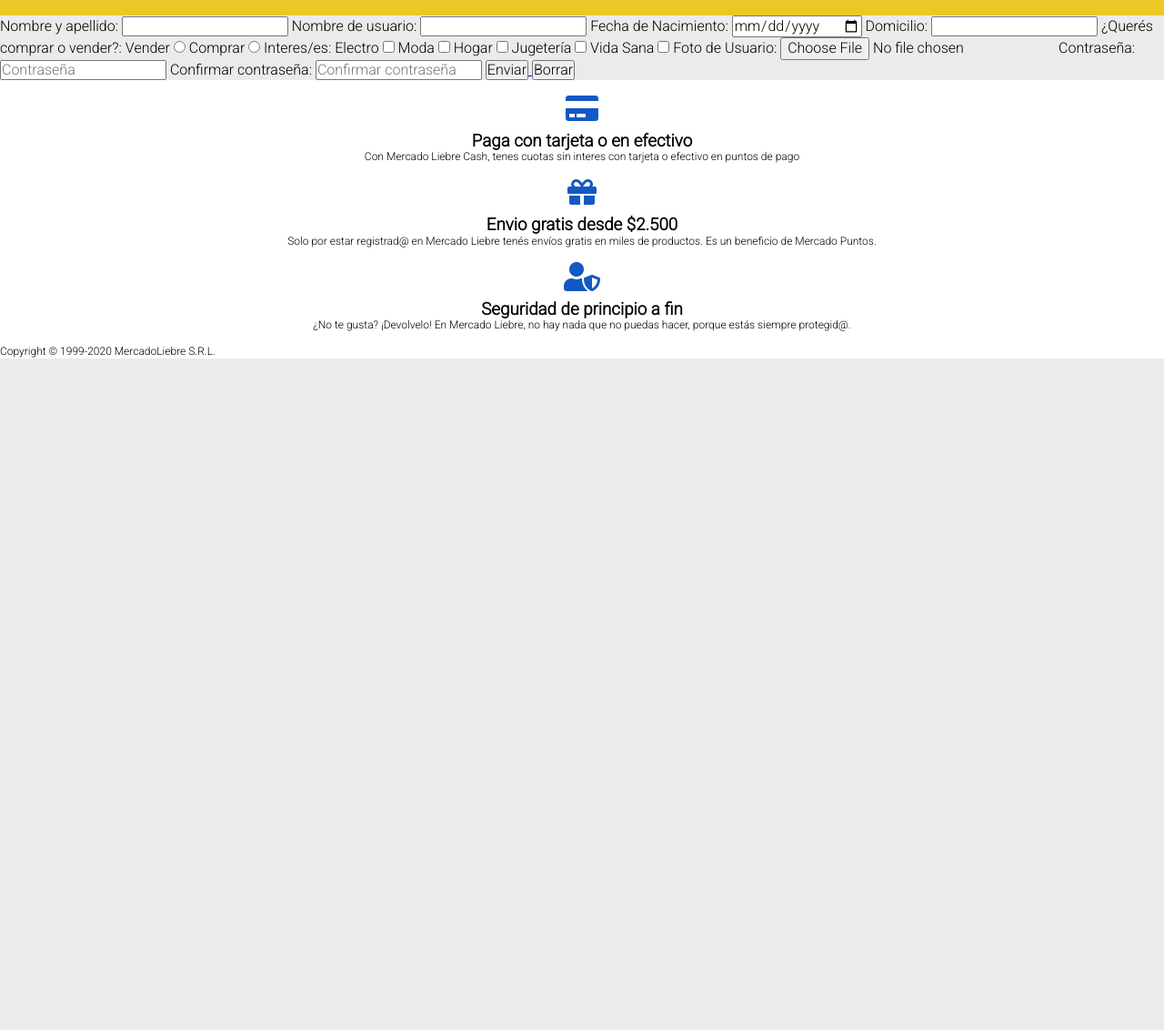
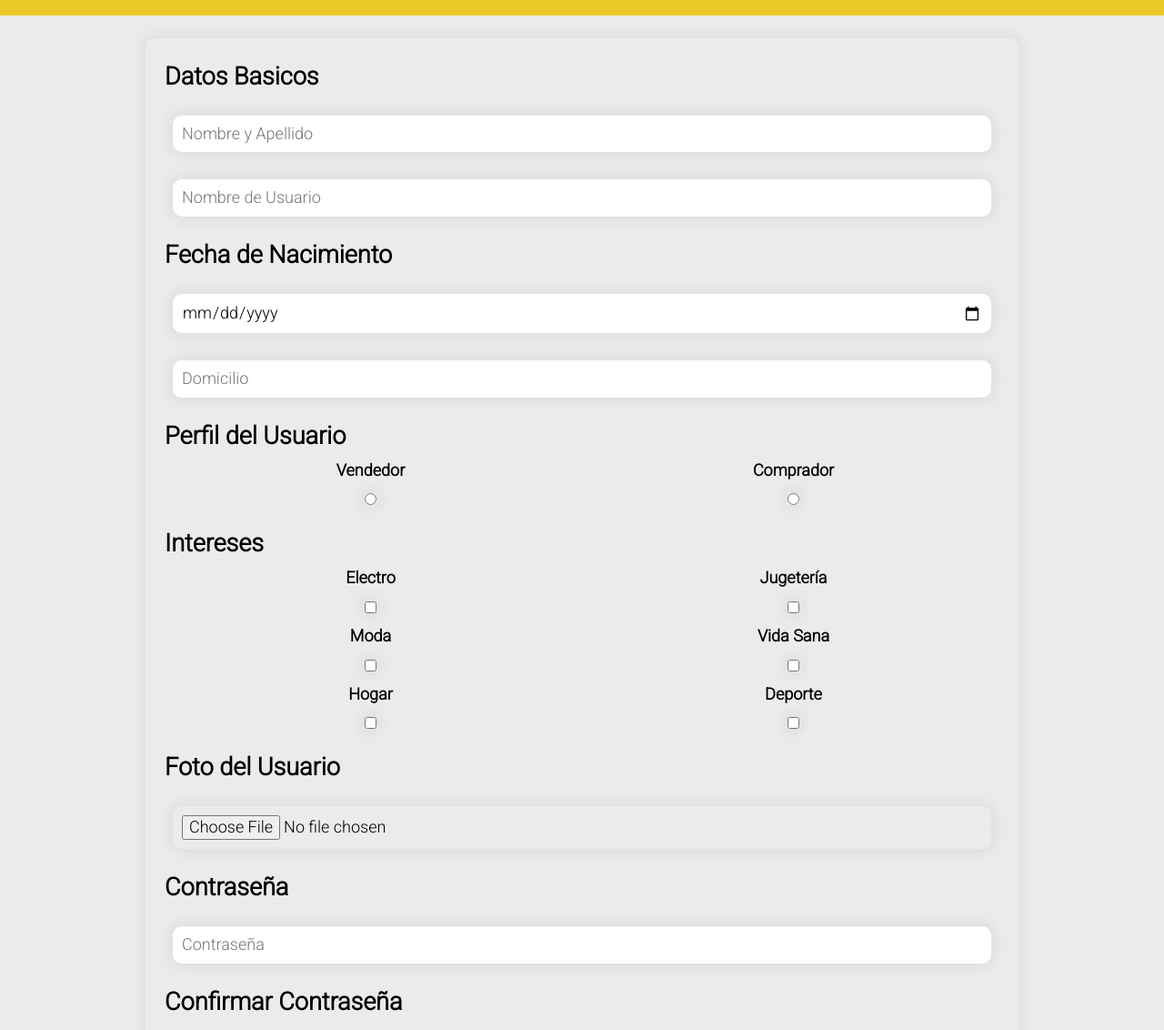
Before and after one commit to GrandeJuan/mercadoLiebre, a website: page views/register.html in a window 1280 px wide. Shown: the part 209-1341 px from the top of the page at 91% size. Before the commit the page ends 800 px from the top, so only its background shows below. Drawn offline with Linux system fonts and the light colour scheme; files that its build step writes are made by us from their sources; files whose address does not match are found by name.

Commit message:
register terminado

```diff
--- a/public/css/styles.css
+++ b/public/css/styles.css
@@ -49,7 +49,6 @@
     text-align: center;
     font-size: 20px;
     margin: auto;
-    box-shadow:0 0 15px 4px rgba(0,0,0,0.06)
 }
 
 .navbar {
@@ -157,8 +156,15 @@
 .form-login {
     display: flex;
     flex-wrap: wrap;
+    margin: auto;
+    margin-top: 25px;
+    margin-bottom: 25px;
+    font-size: 18px;
+    box-shadow: 0 0 15px 4px rgba(0, 0, 0, 0.06);
+    border-radius: 10px;
+    padding: 15px;
+    width: 75%;
     text-align: center;
-    margin: 25px
 }
 
 .form-login input {
@@ -179,21 +185,21 @@
     border-radius: 10px;
     padding: 5px;
     border: 0;
-    box-shadow:0 0 15px 4px rgba(0,0,0,0.06)
+    box-shadow: 0 0 15px 4px rgba(0, 0, 0, 0.06)
 }
 
 .pass-login {
     margin: 20px 0px;
 }
 
-.pass-login input{
+.pass-login input {
     padding: 5px;
     border-radius: 10px;
     border: 0;
-    box-shadow:0 0 15px 4px rgba(0,0,0,0.06)
+    box-shadow: 0 0 15px 4px rgba(0, 0, 0, 0.06)
 }
 
-.form-login a{
+.form-login a {
     width: 100%;
     font-size: 20px;
     align-items: center;
@@ -207,8 +213,140 @@
     border-radius: 10px;
     padding: 5px;
     border: 0;
-    box-shadow:0 0 15px 4px rgba(0,0,0,0.06)
+    box-shadow: 0 0 15px 4px rgba(0, 0, 0, 0.06)
 }
+
+/* MAIN LOGIN -----------  Fin */
+
+/* MAIN REGISTER -----------  Inicio */
+
+.form-register {
+    display: flex;
+    flex-wrap: wrap;
+    margin: auto;
+    margin-top: 25px;
+    margin-bottom: 25px;
+    font-size: 18px;
+    box-shadow: 0 0 15px 4px rgba(0, 0, 0, 0.06);
+    border-radius: 10px;
+    padding: 15px;
+    width: 75%;
+}
+
+.form-register h2 {
+    margin: 12px 6px;
+    width: 100%;
+}
+
+.form-register input {
+    width: 100%;
+    box-shadow: 0 0 15px 4px rgba(0, 0, 0, 0.06);
+    border-radius: 10px;
+    border: 0px;
+    padding: 10px;
+    margin: 15px;
+    overflow: hidden;
+}
+
+.perfil-box {
+    display: flex;
+    flex-wrap: nowrap;
+    width: 100%;
+}
+
+.comprador {
+    width: 50%;
+    text-align: center;
+}
+
+.comprador input {
+    width: auto;
+}
+
+.vendedor {
+    width: 50%;
+    text-align: center;
+}
+
+.vendedor input {
+    width: auto;
+}
+
+.intereses-box {
+    display: flex;
+    flex-wrap: nowrap;
+    width: 100%;
+}
+
+.box1-intereses {
+    width: 50%;
+    text-align: center;
+}
+
+.box1-intereses input {
+    width: auto;
+}
+
+.box2-intereses {
+    width: 50%;
+    text-align: center;
+}
+
+.box2-intereses input {
+    width: auto;
+}
+
+.foto-box {
+    display: flex;
+    flex-wrap: wrap;
+    width: 100%;
+}
+
+.foto-box h2 {
+    width: 100%;
+}
+
+.foto-box input {
+    width: 100%;
+}
+
+.botones-box {
+    display: flex;
+    flex-wrap: wrap;
+    width: 100%;
+}
+
+.enviar-boton-register {
+    width: 100%;
+    text-align: center;
+}
+
+.enviar-boton-register input {
+    width: auto;
+    color: white;
+    background-color: #1259c3;
+    border-radius: 10px;
+    padding: 5px;
+    border: 0;
+    box-shadow: 0 0 15px 4px rgba(0, 0, 0, 0.06)
+}
+
+.reset-boton-register {
+    width: 100%;
+    text-align: center;
+}
+
+.reset-boton-register input {
+    width: auto;
+    color: white;
+    background-color: #1259c3;
+    border-radius: 10px;
+    padding: 5px;
+    border: 0;
+    box-shadow: 0 0 15px 4px rgba(0, 0, 0, 0.06)
+}
+
+/* MAIN REGISTER -----------  Fin */
 
 /* FOOTER ------------  Inicio */
 
@@ -384,12 +522,26 @@
 
     /* MAIN HOME --------------- Fin */
     /* MAIN LOGIN --------------- Inicio */
+
+    .main-login {
+        display: flex;
+        justify-content: center;
+        align-items: center;
+        height: 50vh;
+    }
+
     .form-login {
         max-width: 1200px;
-        margin: auto;
-        padding-bottom: 15px;
     }
+
     /* MAIN LOGIN --------------- Fin */
+
+    /* MAIN Register --------------- Inicio */
+    .form-register {
+        max-width: 1200px;
+    }
+
+    /* MAIN Register --------------- Fin */
 }
 
 /* Media Query -------- Fin */
--- a/views/register.html
+++ b/views/register.html
@@ -50,63 +50,89 @@
     </header>
 
     <main>
-        <div class="form-register">
-            <form action="/" method="GET">
-                <label for="nombre">Nombre y apellido:</label>
-                <input type="text" name="nombre" id="nombre" minlength="2">
+
+        <form class="form-register" action="/" method="GET">
+            <h2>Datos Basicos</h2>
+            <label for="nombre"></label>
+            <input type="text" name="nombre" id="nombre" minlength="2" placeholder="Nombre y Apellido">
 
 
-                <label for="nombreUsuario">Nombre de usuario:</label>
-                <input type="text" name="nombreUsuario" id="nombreUsuario" minlength="2">
+            <label for="nombreUsuario"></label>
+            <input type="text" name="nombreUsuario" id="nombreUsuario" minlength="2" placeholder="Nombre de Usuario">
 
-
-                <label for="nacimiento">Fecha de Nacimiento:</label>
+            <h2>Fecha de Nacimiento</h2>
+            <label for="nacimiento"></label>
             <input type="date" name="nacimiento" id="nacimiento">
 
 
-                <label for="domicilio">Domicilio:</label>
-                <input type="text" name="domicilio" id="domicilio" minlength="2">
+            <label for="domicilio"></label>
+            <input type="text" name="domicilio" id="domicilio" minlength="2" placeholder="Domicilio">
 
 
-                <label for="perfil"> ¿Querés comprar o vender?:</label>
-                Vender
+            <h2>Perfil del Usuario</h2>
+            <div class="perfil-box">
+                <label for="perfil"></label>
+                <div class="vendedor">
+                    <h4>Vendedor</h4>
                     <input type="radio" name="perfil" id="perfil">
-                Comprar
+                </div>
+                <div class="comprador">
+                    <h4>Comprador</h4>
                     <input type="radio" name="perfil" id="perfil">
+                </div>
+            </div>
 
+            <h2>Intereses</h2>
+            <div class="intereses-box">
+                <label for="intereses"></label>
+                <div class="box1-intereses">
+                    <h4>Electro</h4>
+                    <input type="checkbox" name="intereses" id="intereses">
+                    <h4>Moda</h4>
+                    <input type="checkbox" name="intereses" id="intereses">
+                    <h4>Hogar</h4>
+                    <input type="checkbox" name="intereses" id="intereses">
+                </div>
 
-                <label for="intereses">Interes/es:</label>
-                Electro
+                <div class="box2-intereses">
+                    <h4>Jugetería</h4>
                     <input type="checkbox" name="intereses" id="intereses">
-                Moda
+                    <h4>Vida Sana</h4>
                     <input type="checkbox" name="intereses" id="intereses">
-                Hogar
+                    <h4>Deporte</h4>
                     <input type="checkbox" name="intereses" id="intereses">
-                Jugetería
-                <input type="checkbox" name="intereses" id="intereses">
-                Vida Sana
-                <input type="checkbox" name="intereses" id="intereses">
+                </div>
 
+            </div>
 
-                <label for="foto">Foto de Usuario:</label>
+            <div class="foto-box">
+                <h2>Foto del Usuario</h2>
+                <label for="foto"></label>
                 <input type="file" name="foto" id="foto">
+            </div>
 
-                <label for="password">Contraseña:</label>
+            <h2>Contraseña</h2>
+            <label for="password"></label>
             <input type="password" name="password" id="password" placeholder="Contraseña" minlength="8">
 
-
-                <label for="password">Confirmar contraseña:</label>
+            <h2>Confirmar Contraseña</h2>
+            <label for="password"></label>
             <input type="password" name="confirmpassword" id="confirmpassword" required
                 placeholder="Confirmar contraseña" minlength="8">
 
-
+            <div class="botones-box">
+                <div class="enviar-boton-register">
                     <a href="/">
                         <input type="submit" value="Enviar">
                     </a>
+                </div>
 
+                <div class="reset-boton-register">
                     <input type="reset" value="Borrar">
+                </div>
+            </div>
+
         </form>
-        </div>
 
     </main>
 
```
Also changed, not shown: views/login.html (+3 -2 lines). Lines whose indentation alone changed are shown as unchanged.
